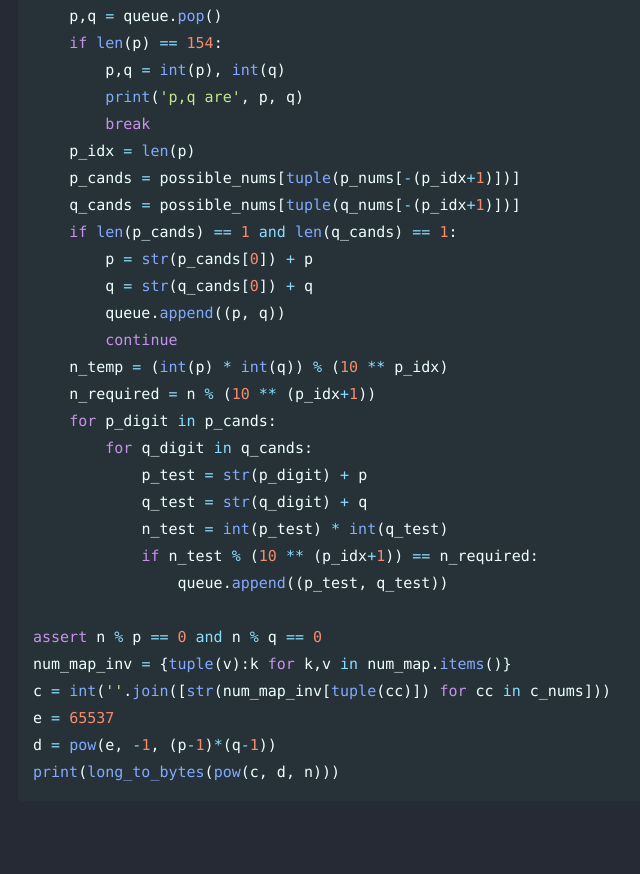
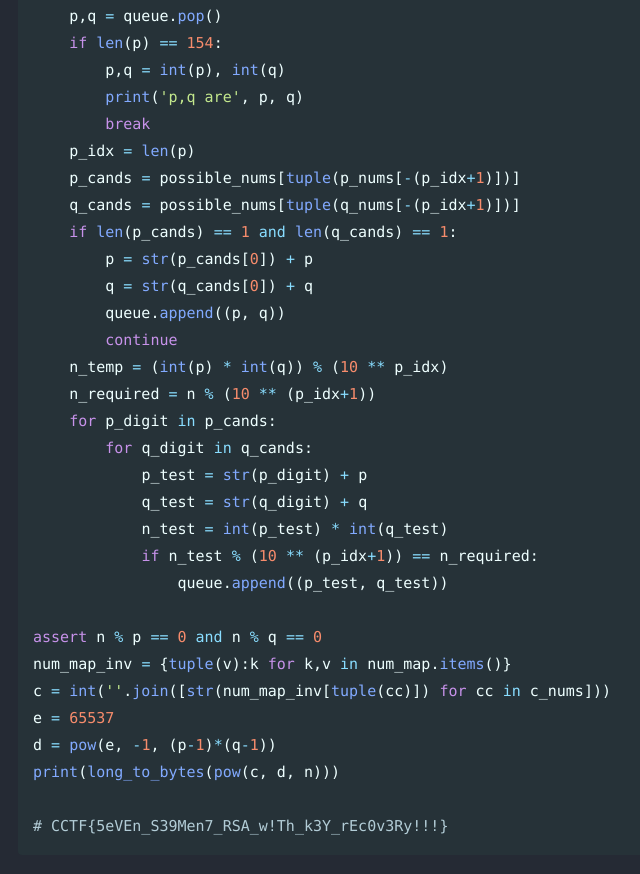
Before and after one commit to Connor-McCartney/Connor-McCartney.github.io, a Jekyll site: the page built from _pages/cryptography/other/CRYPTO-CTF-2024.md, in a window 1280 px wide and 900 px high, scrolled down 19412 px. Shown: the top 874 px of the window, without its empty margins (2-642 px from the left). Built offline with Jekyll 4.4.1, drawn with Linux system fonts in a browser that asks for light colours; cached includes are drawn as plain includes; before the commit the page ends 20258 px from its top, so only the background shows below that.

Commit message:
Update CRYPTO-CTF-2024.md

````diff
--- a/_pages/cryptography/other/CRYPTO-CTF-2024.md
+++ b/_pages/cryptography/other/CRYPTO-CTF-2024.md
@@ -799,4 +799,6 @@ c = int(''.join([str(num_map_inv[tuple(cc)]) for cc in c_nums]))
 e = 65537
 d = pow(e, -1, (p-1)*(q-1))
 print(long_to_bytes(pow(c, d, n)))
+
+# CCTF{5eVEn_S39Men7_RSA_w!Th_k3Y_rEc0v3Ry!!!}
 ```
````
